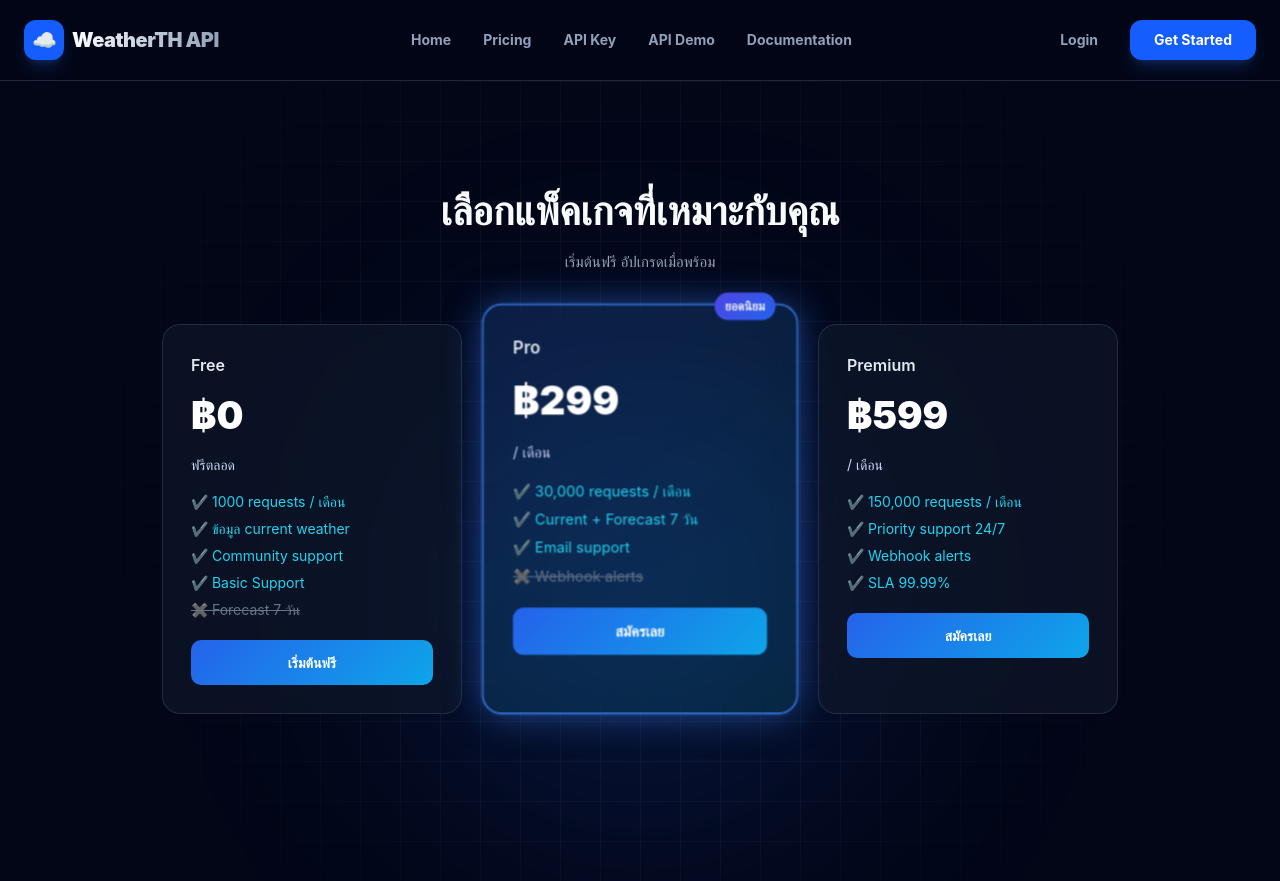
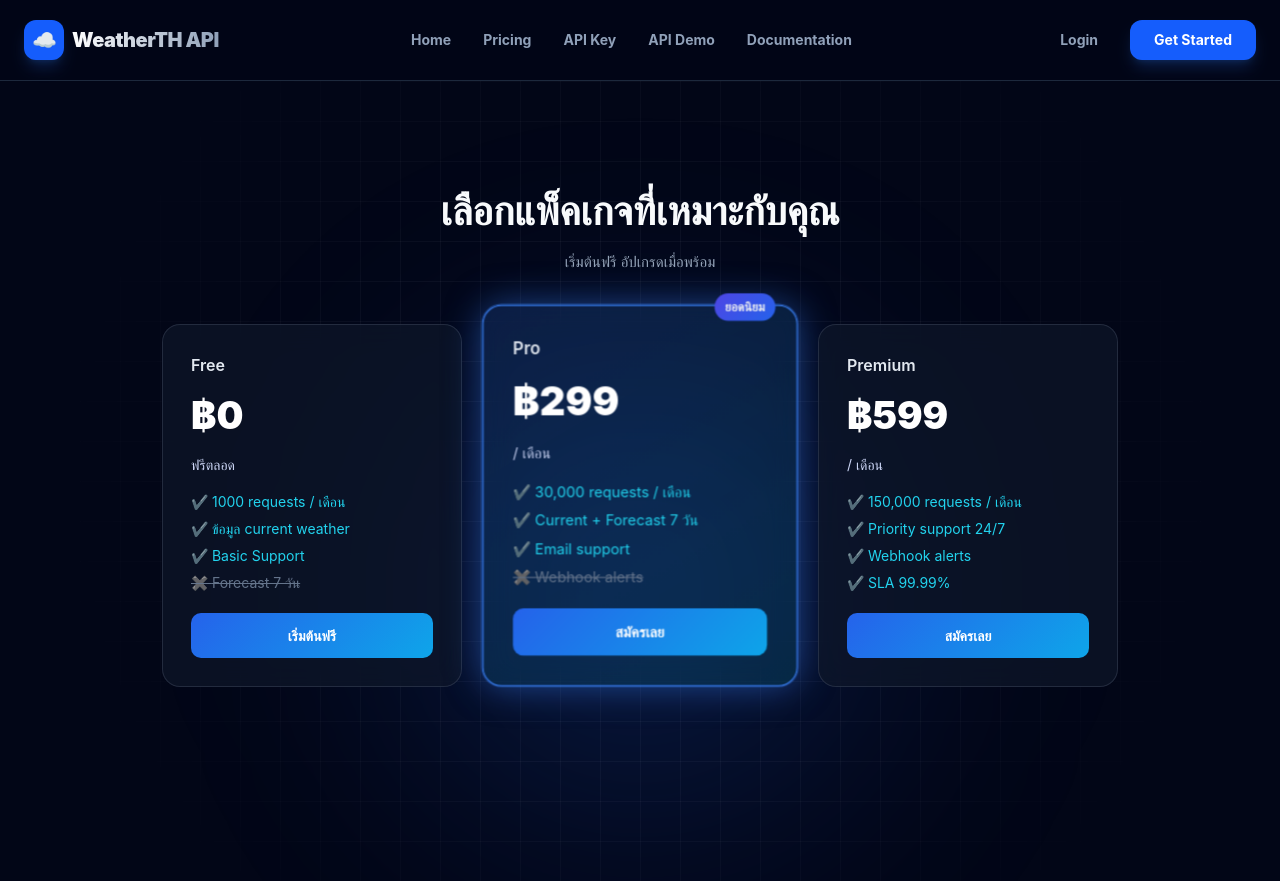
Before and after one commit to monlovemom/project-wsms, a React app in the folder frontend/: page /pricing in a window 1280 px wide. Built offline with nearby package versions, Linux system fonts and the light colour scheme; the HTML template or start-up script is replaced by a standard one.

Commit message:
edit_Pricing

```diff
--- a/frontend/src/pages/PricingPage.jsx
+++ b/frontend/src/pages/PricingPage.jsx
@@ -116,7 +116,6 @@ export default function PricingPage() {
             features: [
                 "1000 requests / เดือน",
                 "ข้อมูล current weather",
-                "Community support",
                 "Basic Support",
             ],
             disabled: ["Forecast 7 วัน"],
```
